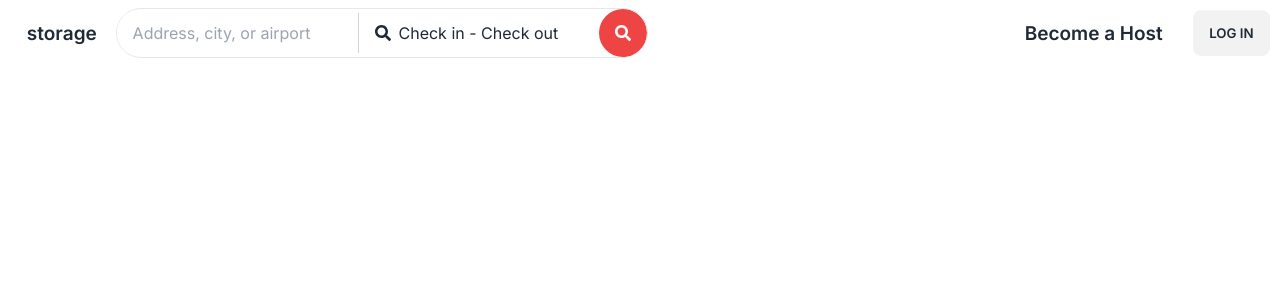
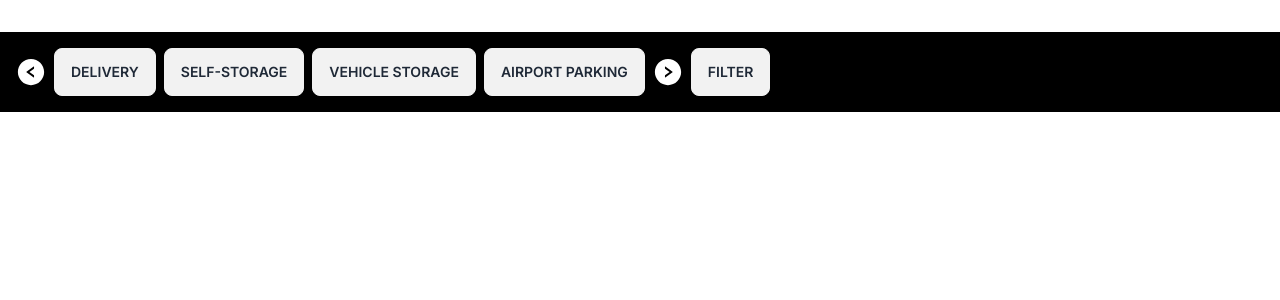
Before and after one commit to jordanwhiguera/storage-app, a Next.js app: page / in a window 1280 px wide. Shown: the top 300 px of the page. Built offline with nearby package versions, Linux system fonts and the light colour scheme.

Commit message:
TabSlider scroll completed

```diff
--- /dev/null
+++ b/app/components/TabSlider/page.tsx
@@ -0,0 +1,55 @@
+"use client";
+import React, { useRef } from "react";
+import { AiFillLeftCircle, AiFillRightCircle } from "react-icons/ai";
+
+const TabSlider = () => {
+  const scrollContainerRef = useRef<HTMLDivElement>(null);
+
+  // Scroll the container by a certain amount to the left
+  const scrollLeft = () => {
+    if (scrollContainerRef.current) {
+      scrollContainerRef.current.scrollBy({
+        left: -300, // Adjust the value as needed
+        behavior: "smooth",
+      });
+    }
+  };
+
+  // Scroll the container by a certain amount to the right
+  const scrollRight = () => {
+    if (scrollContainerRef.current) {
+      scrollContainerRef.current.scrollBy({
+        left: 300, // Adjust the value as needed
+        behavior: "smooth",
+      });
+    }
+  };
+
+  return (
+    <div className="bg-black w-full flex items-center mt-8 p-4 relative">
+      {/* Left scroll icon */}
+      <button onClick={scrollLeft} className="mr-2">
+        <AiFillLeftCircle size={30} color="white" />
+      </button>
+
+      {/* Container for the buttons with a max-width and overflow-hidden */}
+      <div
+        ref={scrollContainerRef}
+        className="flex flex-nowrap overflow-x-hidden"
+      >
+        <button className="btn mr-2">Delivery</button>
+        <button className="btn mr-2">Self-Storage</button>
+        <button className="btn mr-2">Vehicle Storage</button>
+        <button className="btn mr-2">Airport Parking</button>
+        {/* Right scroll icon */}
+      </div>
+      <button onClick={scrollRight} className=" mr-2">
+        <AiFillRightCircle size={30} color="white" />
+      </button>
+
+      {/* Filter button */}
+      <button className="btn">Filter</button>
+    </div>
+  );
+};
+export default TabSlider;
--- a/app/page.tsx
+++ b/app/page.tsx
@@ -3,6 +3,7 @@ import Post from "./components/Post/page";
 import SearchResults from "./screens/SearchResults/page";
 import Navbar from "./components/Navbar/page";
 import SearchButton from "./components/SearchButton/page";
+import TabSlider from "./components/TabSlider/page";
 export default function Base() {
   return (
     <>
@@ -11,7 +12,8 @@ export default function Base() {
       {/* <Post /> */}
       {/* <Post /> */}
 
-      <Navbar />
+      {/* <Navbar /> */}
+      <TabSlider />
       {/* <SearchResults /> */}
       {/* <SearchButton /> */}
     </>
```
